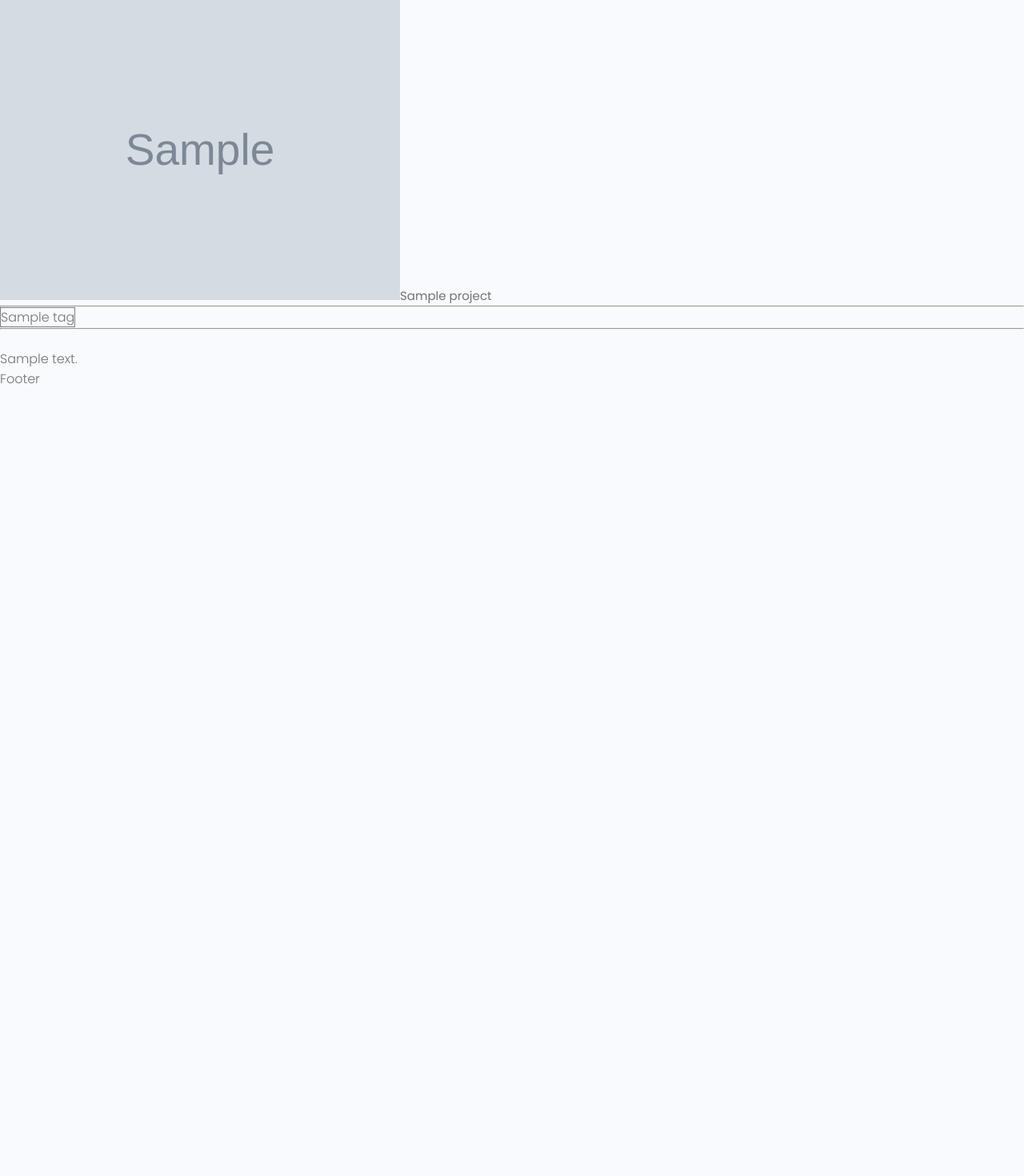
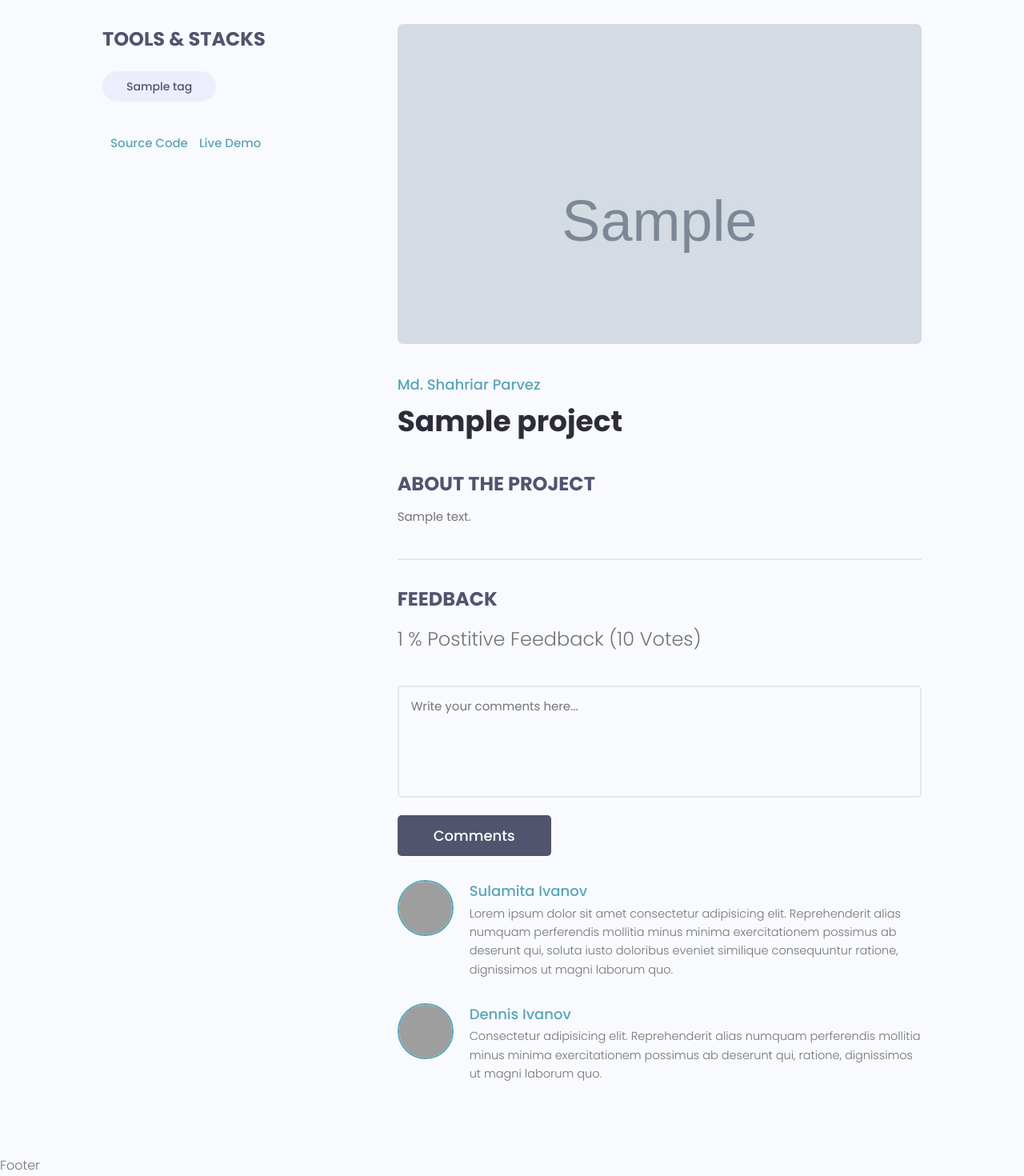
Before and after one commit to Alex302-dev/ScoutLy-Django, a Django app: page /project/00000000-0000-0000-0000-000000000001/ in a window 1280 px wide. Shown: the part 101-1571 px from the top of the page at 80% size. Before the commit the page ends 581 px from the top, so only its background shows below. Run offline with Django 5.2, Linux system fonts and the light colour scheme; tables that the repository leaves empty hold one stand-in row (values such as "Sample post"); grey boxes marked "Sample" are stand-in pictures; some libraries are stand-ins or nearby versions; grey boxes are pictures that could not be loaded.

Commit message:
Improve project form and templates UI
Enhanced the ProjectForm to use custom widgets and input styling. Updated project_form.html, projects.html, and single_project.html templates for improved layout, dynamic tag rendering, and better user experience.

```diff
--- a/devsearch/projects/templates/projects/single_project.html
+++ b/devsearch/projects/templates/projects/single_project.html
@@ -2,16 +2,95 @@
 
 {% block content %}
 
-<img style="max-width: 500px;" src="{{ project.featured_image.url }}"
 
-<h1>{{ project.title }}</h1>
 
-<hr>
-{% for tag in project.tags.all %}
-<span style="border:1px solid grey">{{ tag }}</span>
-{% endfor %}
-<hr>
-<br>
-<p>{{ project.description }}</p>
+
+
+
+
+  <main class="singleProject my-md">
+    <div class="container">
+      <div class="layout">
+        <div class="column column--1of3">
+          <h3 class="singleProject__subtitle">Tools & Stacks</h3>
+          <div class="singleProject__toolStack">
+            {% for tag in project.tags.all %}
+            <span class="tag tag--pill tag--sub tag--lg">
+              <small>{{ tag }}</small>
+            </span>
+            {% endfor %}
+
+
+          </div>
+
+          {% if project.source_link %}
+          <a class="singleProject__liveLink" href="#" target="_blank"><i class="im im-external-link"></i>Source Code</a>
+          {% endif %}
+
+          {% if project.demo_link %}
+          <a class="singleProject__liveLink" href="#" target="_blank"><i class="im im-external-link"></i>Live Demo</a>
+          {% endif %}
+
+        </div>
+        <div class="column column--2of3">
+          <img class="singleProject__preview" src="{{ project.featured_image.url }}" alt="portfolio thumbnail" />
+          <a href="profile.html" class="singleProject__developer">Md. Shahriar Parvez</a>
+          <h2 class="singleProject__title">{{ project.title }}</h2>
+          <h3 class="singleProject__subtitle">About the Project</h3>
+          <div class="singleProject__info">
+            {{ project.description }}
+          </div>
+
+          <div class="comments">
+            <h3 class="singleProject__subtitle">Feedback</h3>
+            <h5 class="project--rating">
+              {{ project.vote_ratio }} % Postitive Feedback ({{ project.vote_total }} Vote{{ project.vote_total|pluralize:'s'}})
+            </h5>
+
+            <form class="form" action="#" method="POST">
+              <!-- Textarea -->
+              <div class="form__field">
+                <label for="formInput#textarea">Comments: </label>
+                <textarea class="input input--textarea" name="message" id="formInput#textarea"
+                  placeholder="Write your comments here..."></textarea>
+              </div>
+              <input class="btn btn--sub btn--lg" type="submit" value="Comments" />
+            </form>
+            <div class="commentList">
+              <div class="comment">
+                <a href="profile.html">
+                  <img class="avatar avatar--md"
+                    src="https://pbs.twimg.com/profile_images/1335382240931368961/b3wSZKj4_400x400.jpg" alt="user" />
+                </a>
+                <div class="comment__details">
+                  <a href="profile.html" class="comment__author">Sulamita Ivanov</a>
+                  <p class="comment__info">
+                    Lorem ipsum dolor sit amet consectetur adipisicing elit. Reprehenderit alias numquam perferendis
+                    mollitia minus minima exercitationem possimus ab deserunt qui, soluta iusto doloribus eveniet
+                    similique consequuntur ratione, dignissimos ut magni laborum quo.
+                  </p>
+                </div>
+              </div>
+              <div class="comment">
+                <a href="profile.html">
+                  <img class="avatar avatar--md" src="https://avatars.githubusercontent.com/u/33843378" alt="user" />
+                </a>
+                <div class="comment__details">
+                  <a href="profile.html" class="comment__author">Dennis Ivanov</a>
+                  <p class="comment__info">
+                    Consectetur adipisicing elit. Reprehenderit alias numquam perferendis mollitia minus minima
+                    exercitationem possimus ab deserunt qui, ratione, dignissimos ut magni laborum quo.
+                  </p>
+                </div>
+              </div>
+            </div>
+          </div>
+        </div>
+      </div>
+    </div>
+    </div>
+  </main>
+
+
 
 {% endblock content %}
```
Also changed, not shown: devsearch/projects/forms.py (+19 -1 lines), devsearch/projects/templates/projects/project_form.html (+24 -6 lines), devsearch/projects/templates/projects/projects.html (+8 -11 lines).
